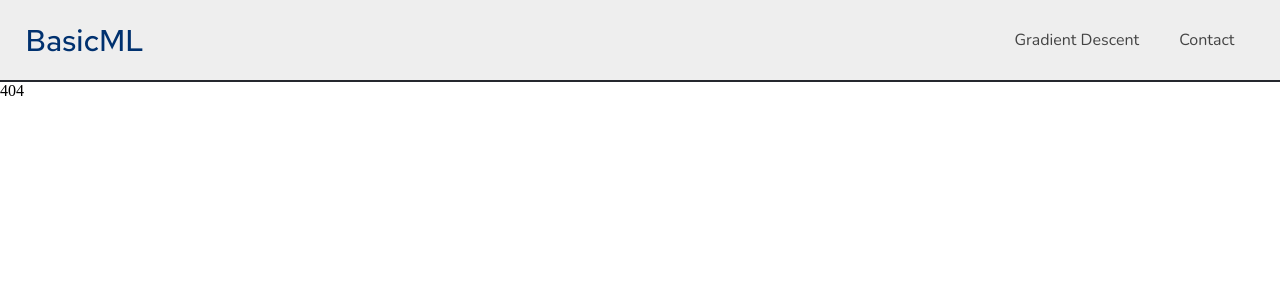
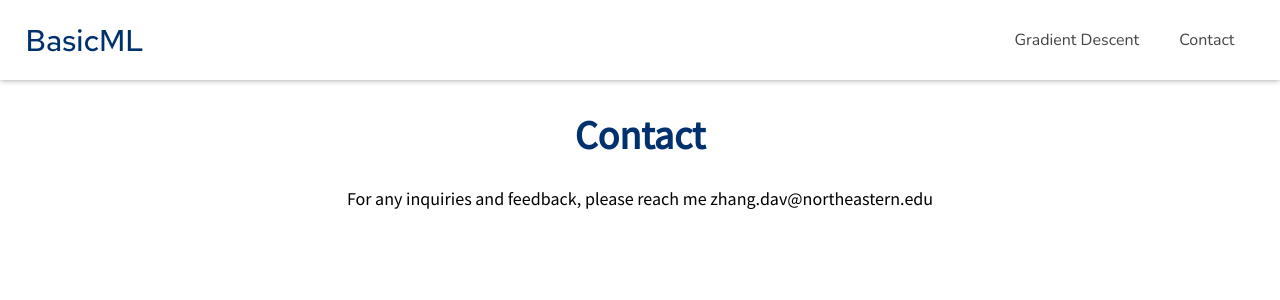
Before and after one commit to daviddzhang/basic-ml, a React (Create React App) app in the folder basic-ml-client/: page /contact in a window 1280 px wide. Before the commit this address had no page. Shown: the top 300 px of the page. Built offline with nearby package versions, Linux system fonts and the light colour scheme.

Commit message:
added 404 page; created page layout component; added styling to existing pages

```diff
--- a/basic-ml-client/src/App.js
+++ b/basic-ml-client/src/App.js
@@ -1,8 +1,9 @@
 import React from 'react';
 import {BrowserRouter, Route, Switch} from 'react-router-dom'
-import Home from './home/Home'
+import Home from './basic_pages/Home'
 import NoPage from './common/404'
 import Nav from './common/Nav'
+import Contact from './basic_pages/Contact'
 
 function App() {
   return (
@@ -10,6 +11,7 @@ function App() {
     <Nav />
       <Switch>
         <Route path="/" exact component={Home} />
+        <Route path="/contact" exact component={Contact} />
         <Route path="/" component={NoPage} />
       </Switch>
     </BrowserRouter>
--- /dev/null
+++ b/basic-ml-client/src/basic_pages/Contact.js
@@ -0,0 +1,15 @@
+import React from "react";
+import PageLayout from "../common/PageLayout";
+
+function Contact() {
+  return (
+    <PageLayout>
+      <h1 className="page-layout__header">Contact</h1>
+      <p className="page-layout__content">
+        For any inquiries and feedback, please reach me zhang.dav@northeastern.edu
+      </p>
+    </PageLayout>
+  );
+}
+
+export default Contact;
--- /dev/null
+++ b/basic-ml-client/src/basic_pages/Home.js
@@ -0,0 +1,28 @@
+import React from "react";
+import PageLayout from "../common/PageLayout";
+
+function Home() {
+  return (
+    <PageLayout>
+      <h1 className="page-layout__header">Welcome</h1>
+      <p className="page-layout__content">
+        Welcome to BasicML! The goal of this site is to help visualize basic machine learning concepts via interactive modules.
+        BasicML's content is heavily based off of Andrew Ng's machine learning course on Coursera. In fact, the inspiration for
+        this site came from a realization that I had forgot most of what I had learned in the beginning of the course after finishing.
+        By making this project, I was able to review the entire class again and create a persistent tool that I could use in case
+        I need a refresher in the future&mdash;hopefully it can be equally helpful for you too!
+        <br /> <br />
+        There isn't really a "correct" way to use the site per se. Outside of instructions and rules, the modules don't provide much
+        guidance. They're very much designed to be sandboxes that can help visualize the impact that various parameters, features, and
+        training can have on a model. To get the most out of this site, an ideal user would have some primary knowledge of the various
+        topics presented here, but as per the site's name, all the ideas are beginner-level and you could probably glean any requisite
+        information from a blog post or wiki page somewhere on the web.
+        <br /> <br />
+        As of now, this site is still a WIP. More modules are in the works (logistic regression, neural nets, and clustering to name a
+        few). If you find any bugs or have suggestions, please visit the contact page. Feedback is always appreciated!
+      </p>
+    </PageLayout>
+  );
+}
+
+export default Home;
--- a/basic-ml-client/src/common/404.js
+++ b/basic-ml-client/src/common/404.js
@@ -1,9 +1,13 @@
-import React from 'react'
+import React from "react";
+import PageLayout from './PageLayout'
 
 function NoPage() {
-    return (
-        404
-    )
+  return (
+    <PageLayout>
+      <h1 className="page-layout__header">Oops! This page doesn't exist.</h1>
+      <p className="page-layout__content">Please click on any of the pages in the navigation bar</p>
+    </PageLayout>
+  );
 }
 
-export default NoPage
+export default NoPage;
--- a/basic-ml-client/src/common/Nav.css
+++ b/basic-ml-client/src/common/Nav.css
@@ -18,8 +18,8 @@ header {
     justify-content: flex-end;
     align-items: center;
     padding: 13px 2%;
-    background-color: #EEEEEE;
-    border-bottom: 2px solid #25282E;
+    background-color: white;
+    box-shadow: 0 0px 6px 0px rgba(0,0,0,.4);
 }
 
 .title {
--- /dev/null
+++ b/basic-ml-client/src/common/PageLayout.css
@@ -0,0 +1,20 @@
+@import url("https://fonts.googleapis.com/css?family=Source+Sans+Pro&display=swap");
+
+
+.page-layout {
+    font-family: 'Source Sans Pro', sans-serif;
+    padding: 3px 15%;
+
+}
+
+.page-layout__header {
+    color: #00316F;
+    font-weight: bolder;
+    text-align: center;
+    font-size: 40px;
+}
+
+.page-layout__content {
+    text-align: center;
+    font-size: 18px;
+}
--- /dev/null
+++ b/basic-ml-client/src/common/PageLayout.js
@@ -0,0 +1,14 @@
+import React from "react"
+import './PageLayout.css'
+
+class PageLayout extends React.Component {
+    render() {
+        return (
+            <div className="page-layout">
+                    {this.props.children}
+            </div>
+        )
+    }
+}
+
+export default PageLayout
--- a/basic-ml-client/src/home/Home.js
+++ /dev/null
@@ -1,14 +0,0 @@
-import React from 'react'
-import PageLayout from "../common/PageLayout"
-
-function Home() {
-    return (
-        <PageLayout>
-            <h1 className="page__header">Home</h1>
-            <p>This is a lot of text and it's all for testing hello there test lololol hello! hmm???</p>
-
-        </PageLayout>
-    )
-}
-
-export default Home;
```
